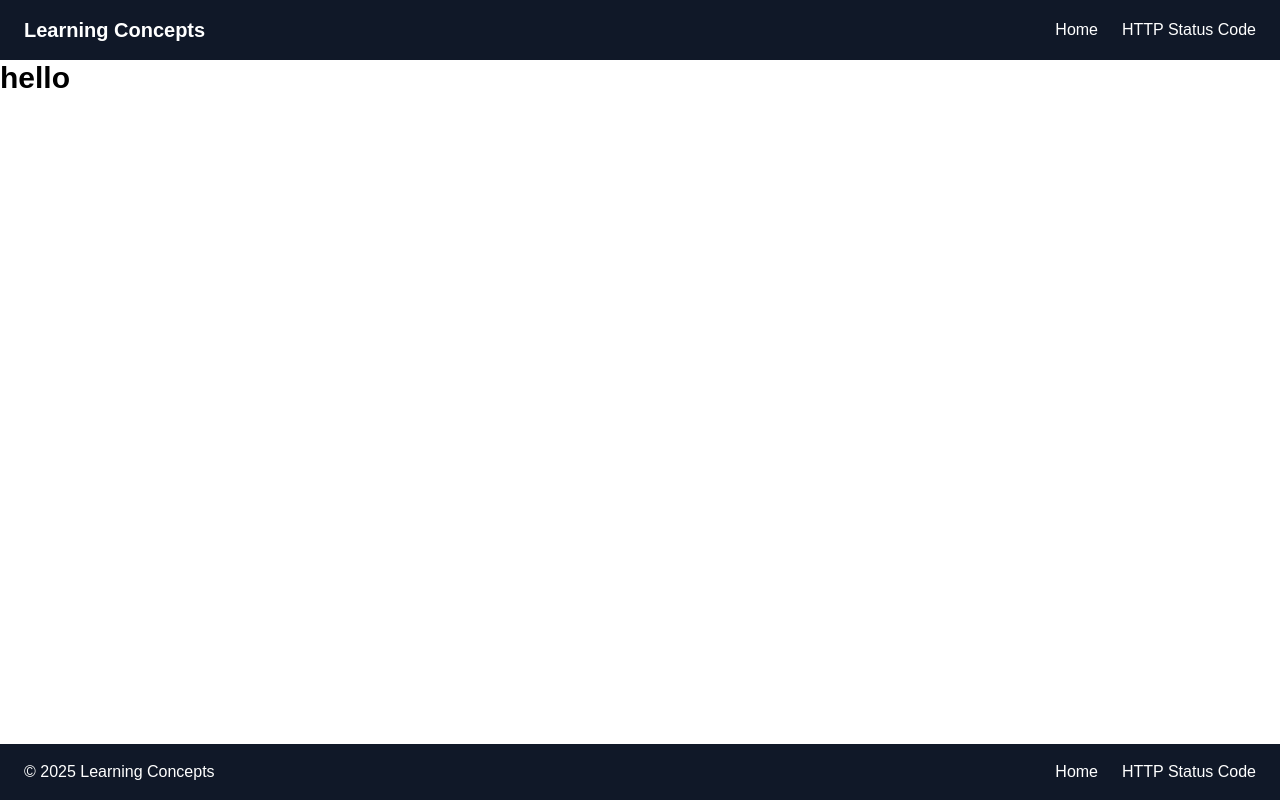
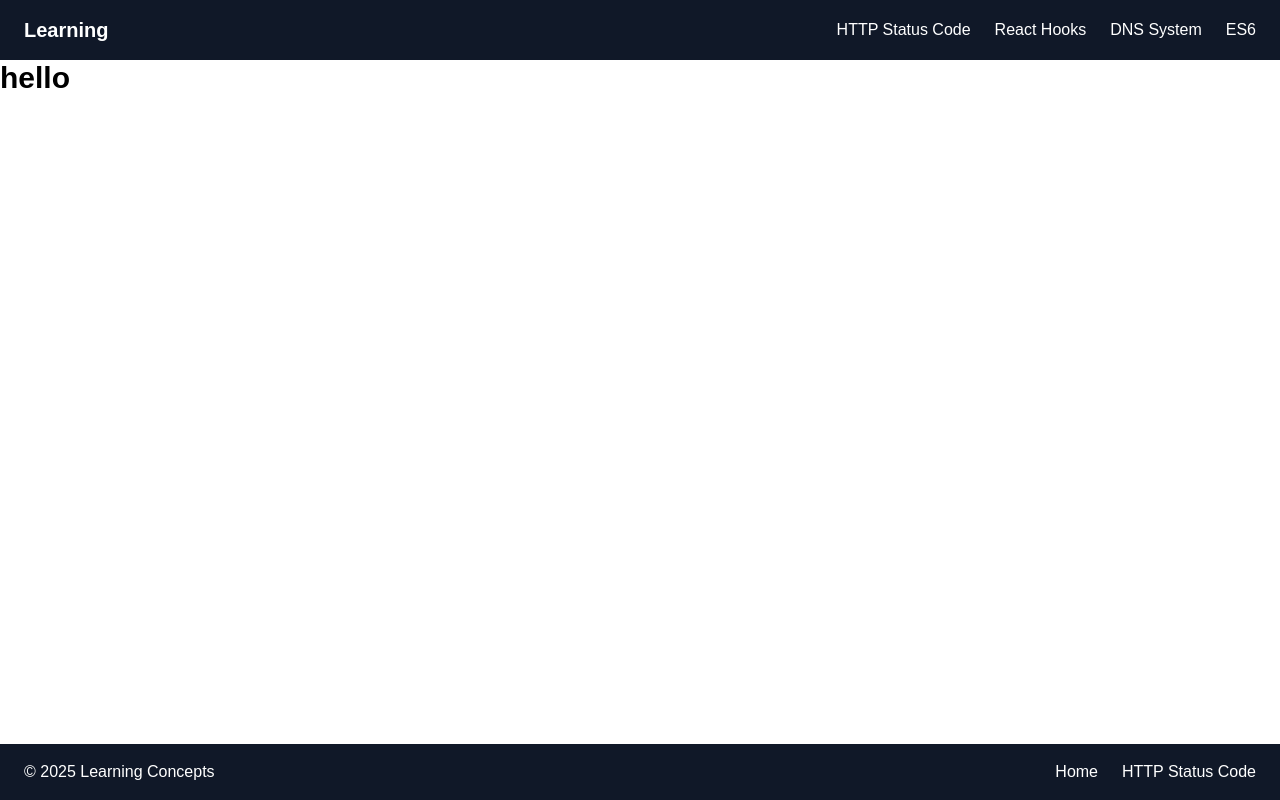
Before and after one commit to RiyaKukadiya/Learning-Concepts, a Next.js app in the folder learning-concepts/: page / in a window 1280 px wide. Built offline with nearby package versions, Linux system fonts and the light colour scheme.

Commit message:
change the header menus.

```diff
--- a/learning-concepts/src/app/components/Header.tsx
+++ b/learning-concepts/src/app/components/Header.tsx
@@ -3,14 +3,24 @@ import Link from "next/link";
 
 const Header = () => (
   <header className="bg-gray-900 text-white py-4 px-6 flex justify-between items-center">
-    <div className="text-xl font-bold">Learning Concepts</div>
+    <div>
+      <Link href="/" className="text-xl font-bold">
+        Learning
+      </Link>
+    </div>
     <nav>
       <ul className="flex space-x-6">
         <li>
-          <Link href="/">Home</Link>
+          <Link href="/http-status-code">HTTP Status Code</Link>
         </li>
-        <li>
-          <Link href="/http-status-code">HTTP Status Code</Link>
+         <li>
+          <Link href="/http-status-code">React Hooks</Link>
+        </li>
+         <li>
+          <Link href="/http-status-code">DNS System</Link>
+        </li>
+         <li>
+          <Link href="/http-status-code">ES6</Link>
         </li>
       </ul>
     </nav>
```
